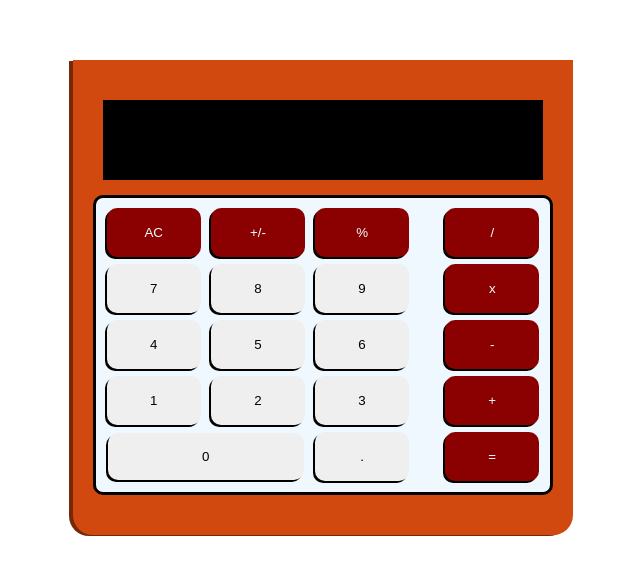
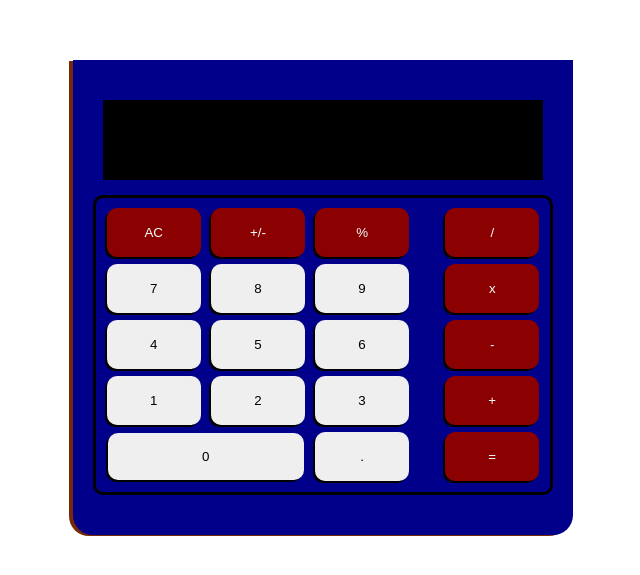
Before and after one commit to aaron-j-aben/odin-calculator, a plain HTML site: page index.html in a window 1280 px wide. Shown: the part 111-686 px from the top of the page, without its empty margins (317-957 px from the left). Drawn offline with Linux system fonts and the light colour scheme.

Commit message:
Change btn grid and calculator color to dark blue to match TI108

```diff
--- a/style.css
+++ b/style.css
@@ -11,7 +11,7 @@ html {
 
 #calculator {
     flex: 0 0 auto;
-    background-color: #d1490e;
+    background-color: darkblue;
     box-shadow: #752908 -4px 1px;
     display: grid;
     padding: 10px;
@@ -34,7 +34,6 @@ html {
     padding: 10px;
     border: 3px solid black;
     border-radius: 10px;
-    background-color: aliceblue;
 
     grid-column-start: 1;
     grid-column-end: end;
```
